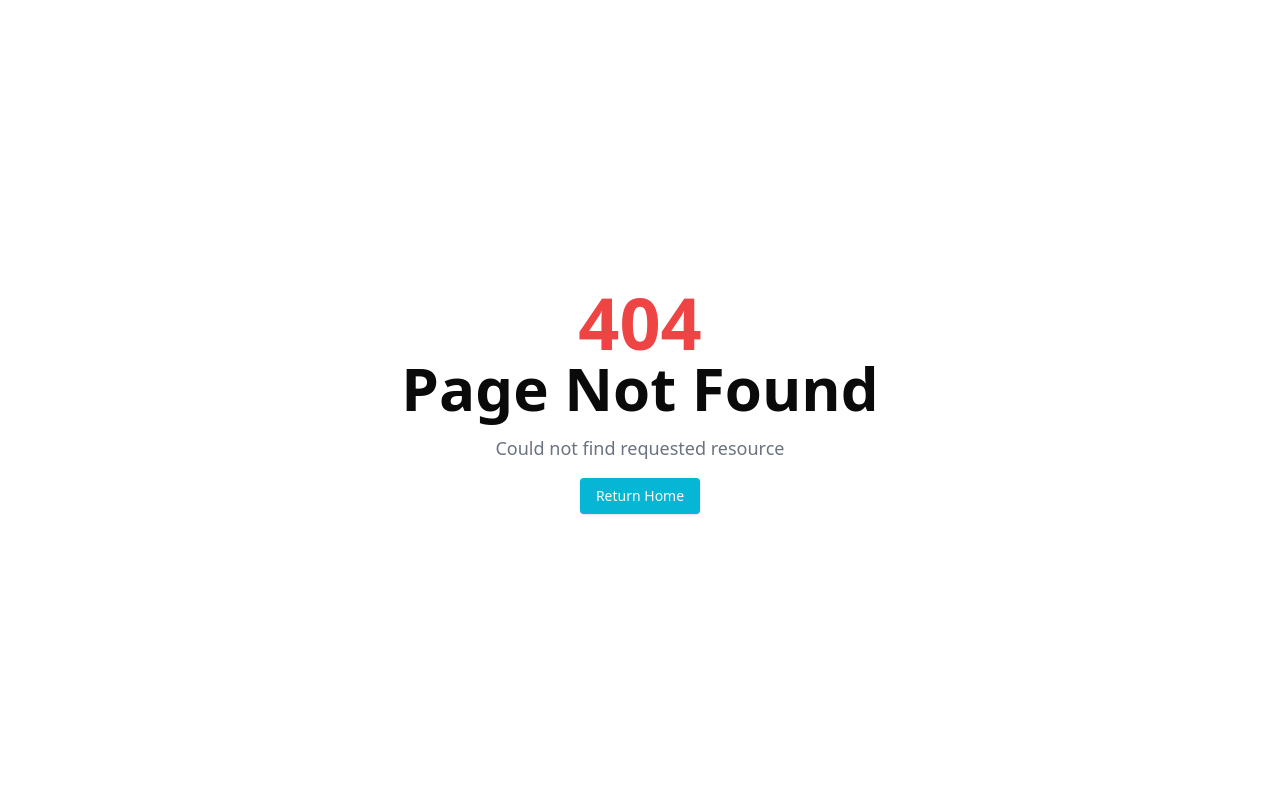
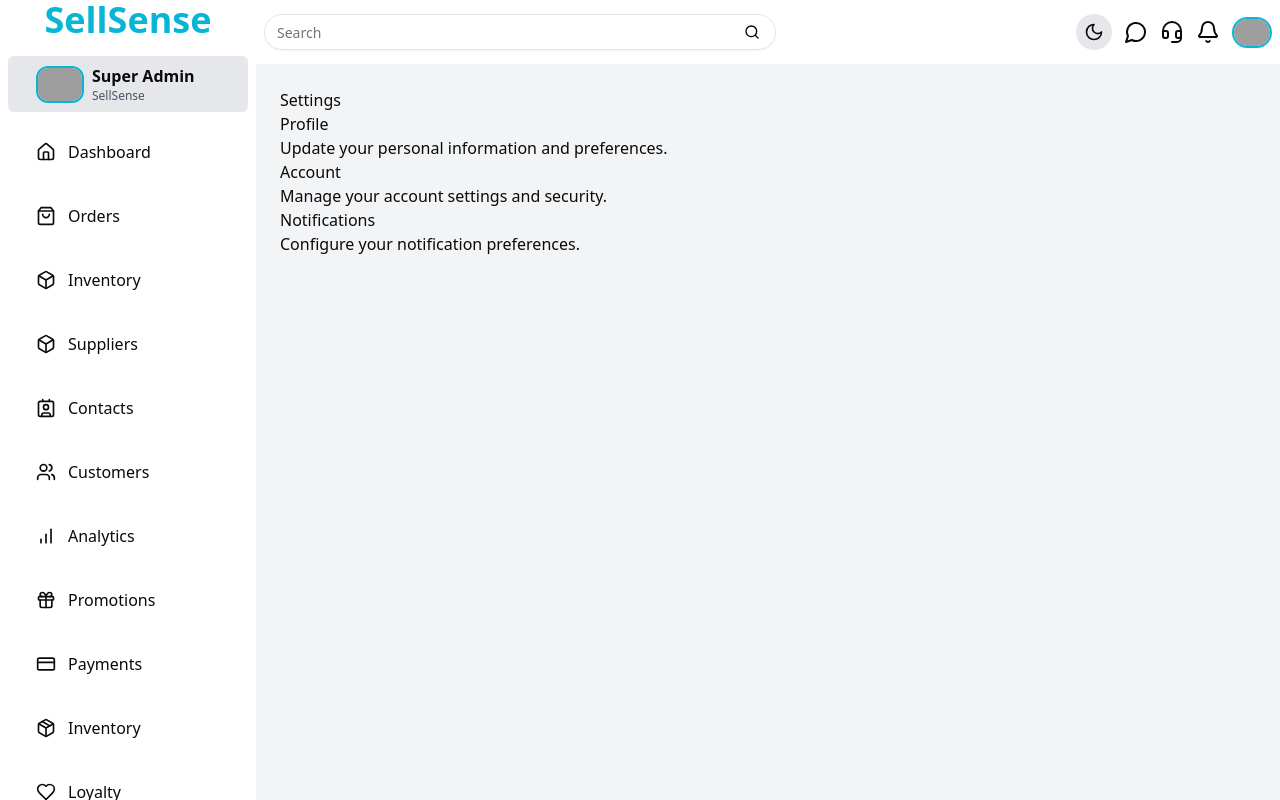
Before and after one commit to xyryc/sellsense-crm, a Next.js app: page /settings in a window 1280 px wide. Before the commit this address had no page. Built offline with nearby package versions, Linux system fonts and the light colour scheme; grey boxes are pictures that could not be loaded.

Commit message:
making setting page

```diff
--- /dev/null
+++ b/src/app/(root)/settings/page.tsx
@@ -0,0 +1,26 @@
+import React from 'react';
+
+const SettingsPage: React.FC = () => {
+    return (
+        <div className="settings-page">
+            <h1>Settings</h1>
+            <section>
+                <h2>Profile</h2>
+                <p>Update your personal information and preferences.</p>
+                {/* Add profile settings form or components here */}
+            </section>
+            <section>
+                <h2>Account</h2>
+                <p>Manage your account settings and security.</p>
+                {/* Add account settings form or components here */}
+            </section>
+            <section>
+                <h2>Notifications</h2>
+                <p>Configure your notification preferences.</p>
+                {/* Add notification settings form or components here */}
+            </section>
+        </div>
+    );
+};
+
+export default SettingsPage;
--- a/src/components/Sidebar.tsx
+++ b/src/components/Sidebar.tsx
@@ -12,6 +12,7 @@ import {
   Package,
   Settings,
   ShoppingBag,
+  UserPlus,
   Users,
   X
 } from "lucide-react";
@@ -33,7 +34,7 @@ const routes = [
   { name: "Payments", path: "/payments", icon: <CreditCard size={20} /> },
   { name: "Inventory", path: "/inventory", icon: <Package size={20} /> },
   { name: "Loyalty", path: "/loyalty", icon: <Heart size={20} /> },
-  { name: "Referral", path: "/referral", icon: <Home size={20} /> },
+  { name: "Referral", path: "/referral", icon: <UserPlus size={24} /> },
   { name: "Support", path: "/customer-support", icon: <Headset size={20} /> },
   { name: "Settings", path: "/settings", icon: <Settings size={20} /> },
 ];
```
